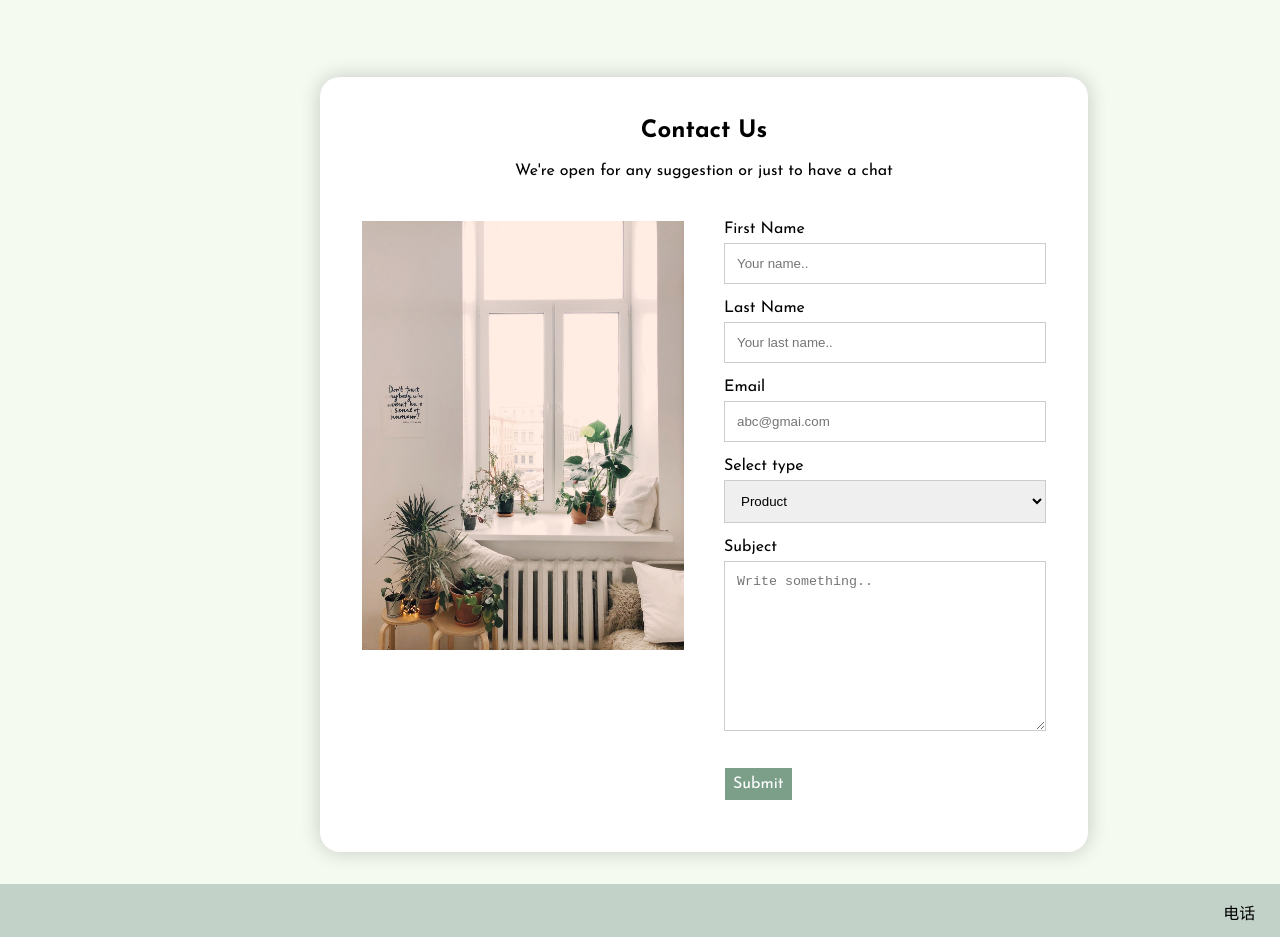
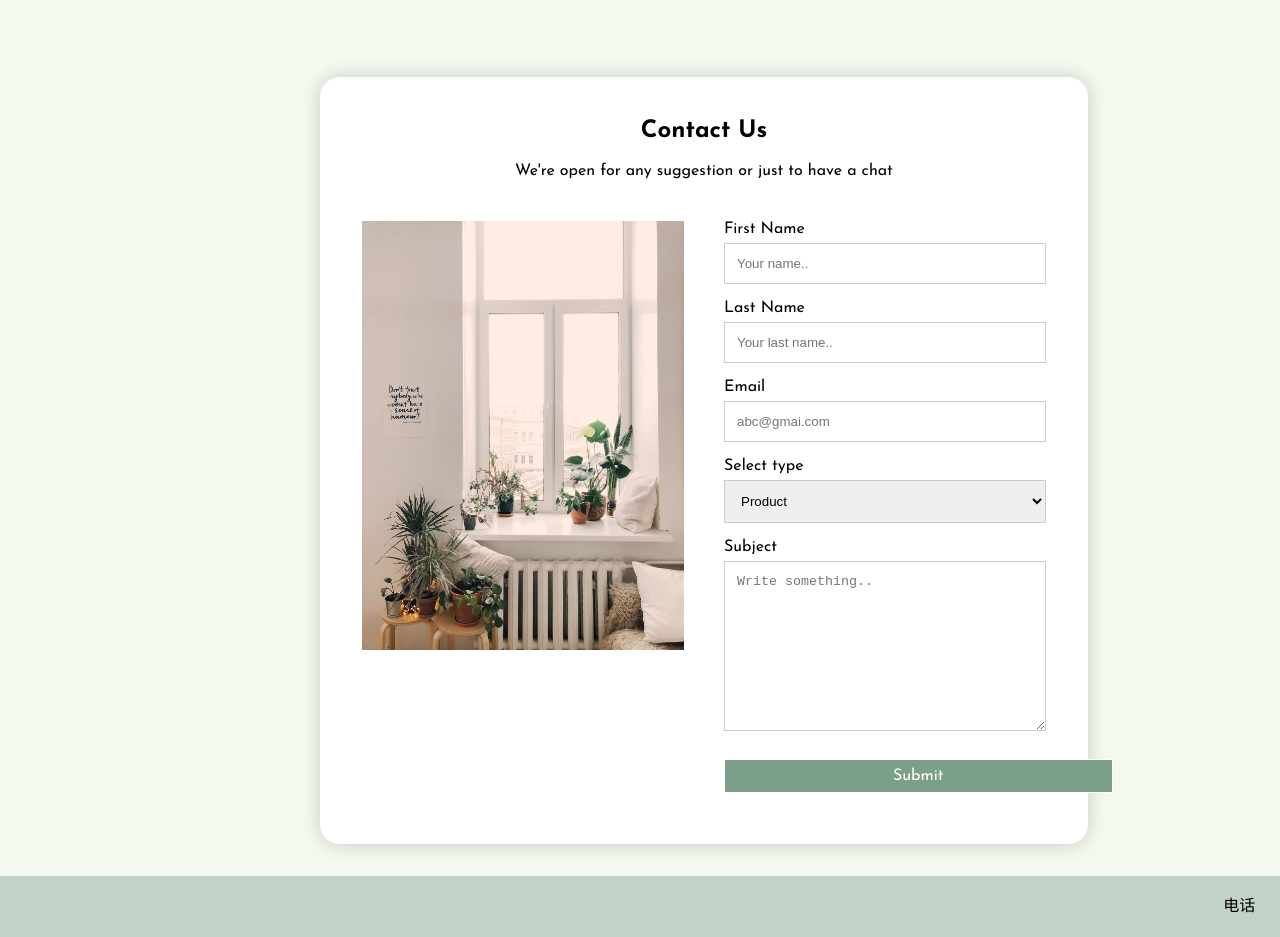
Before and after one commit to 2EZ4RTZzz/Project2, a plain HTML site: page about_us.html in a window 1280 px wide. Shown: the part 70-1007 px from the top of the page. Drawn offline with Linux system fonts and the light colour scheme.

Commit message:
refine contact us button design

```diff
--- a/css/contact.css
+++ b/css/contact.css
@@ -18,10 +18,11 @@
   display: inline-block;
   text-align: center;
   padding: 0.5rem;
+  padding-left: 10.5rem;
+  padding-right: 10.5rem;
   color: white;
-  margin-top: 1rem;
+  margin-top: 0.5rem;
   margin-bottom: 0.5rem;
-
   background-color: rgb(124, 159, 137);
   text-decoration: none;
   transition-property: background-color;
```
